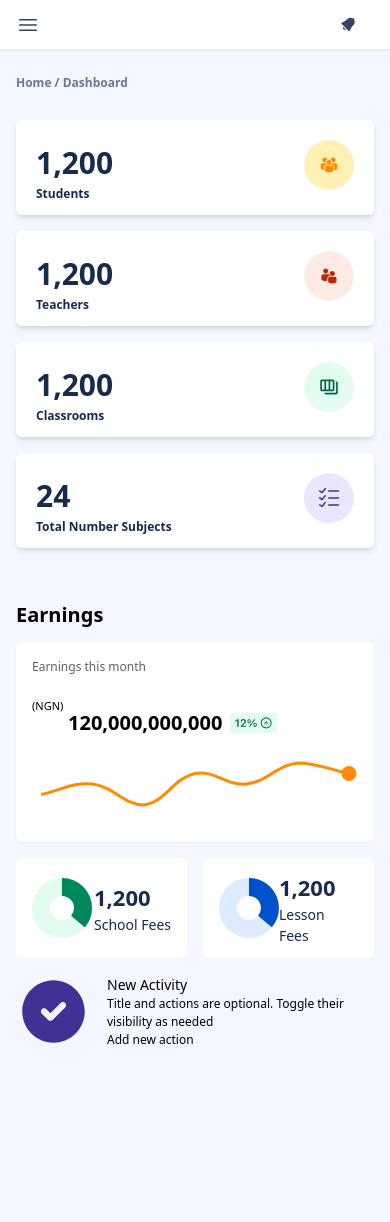
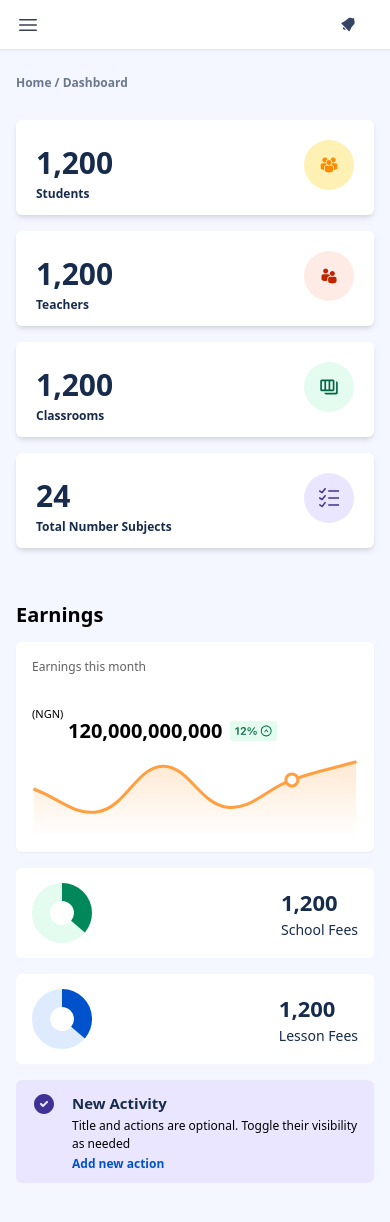
Before and after one commit to yusuftomilola/School-Management-System, a React (Vite) app: page /dashboard in a window 390 px wide. Before the commit the page ends 1089 px from the top, so only its background shows below. Built offline with nearby package versions, Linux system fonts and the light colour scheme.

Commit message:
completed the dashboard

```diff
--- a/src/components/ProgressBar.jsx
+++ b/src/components/ProgressBar.jsx
@@ -1,13 +1,24 @@
+import { useState, useEffect } from "react";
 import { CircularProgressbar, buildStyles } from "react-circular-progressbar";
 import "react-circular-progressbar/dist/styles.css";
 import "../styles.css";
 
 const ProgressBar = ({ title, amount, mainColor, secondaryColor }) => {
-  const percentage = 36;
-  // const value = 1200;
+  // Initial percentage starts from 0 for animation
+  const [percentage, setPercentage] = useState(0);
+
+  useEffect(() => {
+    // Animate the progress to 36% over 1 second
+    const timer = setTimeout(() => {
+      setPercentage(36); // Target percentage
+    }, 500); // Delay to smooth the start of the animation
+
+    // Cleanup the timeout on component unmount
+    return () => clearTimeout(timer);
+  }, []);
 
   return (
-    <div className="flex rounded-md py-3 px-4 w-full h-[100px] items-center bg-white justify-between">
+    <div className="flex rounded-md py-3 px-4 w-full h-[90px] items-center bg-white justify-between">
       <div style={{ width: 60, height: 60 }}>
         <CircularProgressbar
           value={percentage}
@@ -16,23 +27,24 @@ const ProgressBar = ({ title, amount, mainColor, secondaryColor }) => {
             // Rotation of path and trail, in number of turns (0-1)
             rotation: 0,
 
-            // Whether to use rounded or flat corners on the ends - can use 'butt' or 'round'
+            // Whether to use rounded or flat corners on the ends
             strokeLinecap: "butt",
 
             // Text size
             textSize: "16px",
 
-            // How long animation takes to go from one percentage to another, in seconds
-            pathTransitionDuration: 0.5,
-
-            // Can specify path transition in more detail, or remove it entirely
-            // pathTransition: 'none',
+            // Animation duration for path transition
+            pathTransitionDuration: 1, // 1 second for animation
 
             // Colors
             pathColor: mainColor,
             textColor: "#f88",
             trailColor: secondaryColor,
             backgroundColor: "#3e98c7",
+            // Ensure smooth stroke-dashoffset transition
+            transition: "stroke-dashoffset 1s ease 0s",
+            transform: "rotate(0.25turn)",
+            transformOrigin: "center center",
           })}
         />
       </div>
--- a/src/components/dashboard/EarningsChart.jsx
+++ b/src/components/dashboard/EarningsChart.jsx
@@ -1,57 +1,87 @@
+import React, { useRef, useEffect } from "react";
 import { Line } from "react-chartjs-2";
 import {
   Chart as ChartJS,
-  LineElement,
-  PointElement,
   CategoryScale,
   LinearScale,
+  PointElement,
+  LineElement,
+  Title,
+  Tooltip,
+  Filler,
 } from "chart.js";
 
-ChartJS.register(LineElement, PointElement, CategoryScale, LinearScale);
+ChartJS.register(
+  CategoryScale,
+  LinearScale,
+  PointElement,
+  LineElement,
+  Title,
+  Tooltip,
+  Filler
+);
 
 const EarningsChart = () => {
+  const chartRef = useRef(null);
+
+  useEffect(() => {
+    const chart = chartRef.current;
+
+    if (chart) {
+      const ctx = chart.ctx;
+      const gradient = ctx.createLinearGradient(0, 0, 0, chart.height);
+      gradient.addColorStop(0, "rgba(255, 159, 64, 0.3)");
+      gradient.addColorStop(1, "rgba(255, 159, 64, 0)");
+
+      chart.data.datasets[0].backgroundColor = gradient;
+      chart.update();
+    }
+  }, []);
+
   const data = {
-    labels: ["", "", "", "", "", "", ""],
+    labels: ["", "", "", "", "", ""],
     datasets: [
       {
-        label: "Wave Line",
-        data: [2, 3, 1, 4, 3, 5, 4], // Points for the wavy shape
-        borderColor: "#FF8C00", // Orange color for the line
+        fill: true,
+        data: [50, 25, 75, 30, 60, 80],
+        borderColor: "rgb(255, 159, 64)",
         borderWidth: 3,
-        fill: {
-          target: "origin", // This fills the area below the line
-          above: "rgba(255, 165, 0, 0.3)", // Orange-like background for the filled part
-        },
-        pointRadius: [0, 0, 0, 0, 0, 0, 6], // Adding a larger point for the last circle
-        pointBackgroundColor: "#FF8C00", // The color of the circle
+        backgroundColor: "rgba(255, 159, 64, 0.1)", // This will be overwritten by the gradient
+        tension: 0.4,
+        pointRadius: [0, 0, 0, 0, 6, 0],
+        pointBackgroundColor: "#fff",
       },
     ],
   };
 
   const options = {
     responsive: true,
-    maintainAspectRatio: false, // This ensures the chart doesn't maintain the default aspect ratio
+    maintainAspectRatio: false,
     plugins: {
       legend: {
         display: false,
       },
+      tooltip: {
+        enabled: false,
+      },
     },
     scales: {
       x: {
-        display: false, // Hide x-axis
+        display: false,
       },
       y: {
-        display: false, // Hide y-axis
-      },
-    },
-    elements: {
-      line: {
-        tension: 0.4, // This creates the curve effect
+        display: false,
+        min: 0,
+        max: 100,
       },
     },
   };
 
-  return <Line data={data} options={options} height={120} />;
+  return (
+    <div className="w-full h-full">
+      <Line ref={chartRef} data={data} options={options} />
+    </div>
+  );
 };
 
 export default EarningsChart;
--- a/src/components/dashboard/EarningsChartContainer.jsx
+++ b/src/components/dashboard/EarningsChartContainer.jsx
@@ -3,10 +3,10 @@ import EarningsChart from "./EarningsChart";
 
 const EarningsChartContainer = () => {
   return (
-    <div className="bg-white shadow-sm rounded-md p-4 h-[200px]">
-      <p className="text-[#606060] text-[12px] mb-8">Earnings this month</p>
+    <div className="bg-white shadow-sm rounded-md p-4 h-[210px] flex flex-col">
+      <p className="text-[#606060] text-[12px]">Earnings this month</p>
 
-      <div className="flex gap-1 mb-4">
+      <div className="flex gap-1 mb-4 pt-10">
         <div className="relative">
           <span className="text-[11px] absolute top-[-10px]">(NGN)</span>
         </div>
@@ -17,9 +17,11 @@ const EarningsChartContainer = () => {
         </div>
       </div>
 
-      {/* Set the height of the chart */}
-      <div className="relative h-[60px]">
-        <EarningsChart />
+      {/* Chart container takes remaining space */}
+      <div className="flex-grow relative mt-[-20px]">
+        <div className="absolute inset-0">
+          <EarningsChart />
+        </div>
       </div>
     </div>
   );
--- a/src/pages/Dashboard.jsx
+++ b/src/pages/Dashboard.jsx
@@ -29,11 +29,11 @@ const Dashboard = () => {
       <div>
         <h2 className="mt-6 mb-3 text-[20px] font-bold">Earnings</h2>
 
-        <div className="grid grid-cols-1 lg:grid-cols-2 gap-4">
+        <div className="grid grid-cols-1 md:grid-cols-2 gap-4">
           <EarningsChartContainer />
 
-          <div>
-            <div className="flex gap-4">
+          <div className="flex flex-col gap-4">
+            <div className="flex flex-col sm:flex-row gap-4">
               <ProgressBar
                 title={"School Fees"}
                 amount={"1,200"}
@@ -48,18 +48,22 @@ const Dashboard = () => {
                 secondaryColor={"#DEEBFF"}
               />
             </div>
-          </div>
 
-          <div className="flex gap-4">
-            <img src={checkIcon} alt="checkbox" />
+            <div className="flex gap-4 bg-[#EAE6FF] h-[103px] rounded-md px-4 pt-3 items-start">
+              <img src={checkIcon} alt="checkbox" />
 
-            <div>
-              <h4 className="text-[14px]">New Activity</h4>
-              <p className="text-[12px]">
-                Title and actions are optional. Toggle their visibility as
-                needed
-              </p>
-              <p className="text-[12px]">Add new action</p>
+              <div className="flex flex-col gap-[2px]">
+                <h4 className="text-[15px] font-semibold text-[#172B4D]">
+                  New Activity
+                </h4>
+                <p className="text-[12px] text-[]">
+                  Title and actions are optional. Toggle their visibility as
+                  needed
+                </p>
+                <p className="text-[12px] text-[#0052CC] font-semibold">
+                  Add new action
+                </p>
+              </div>
             </div>
           </div>
         </div>
```
